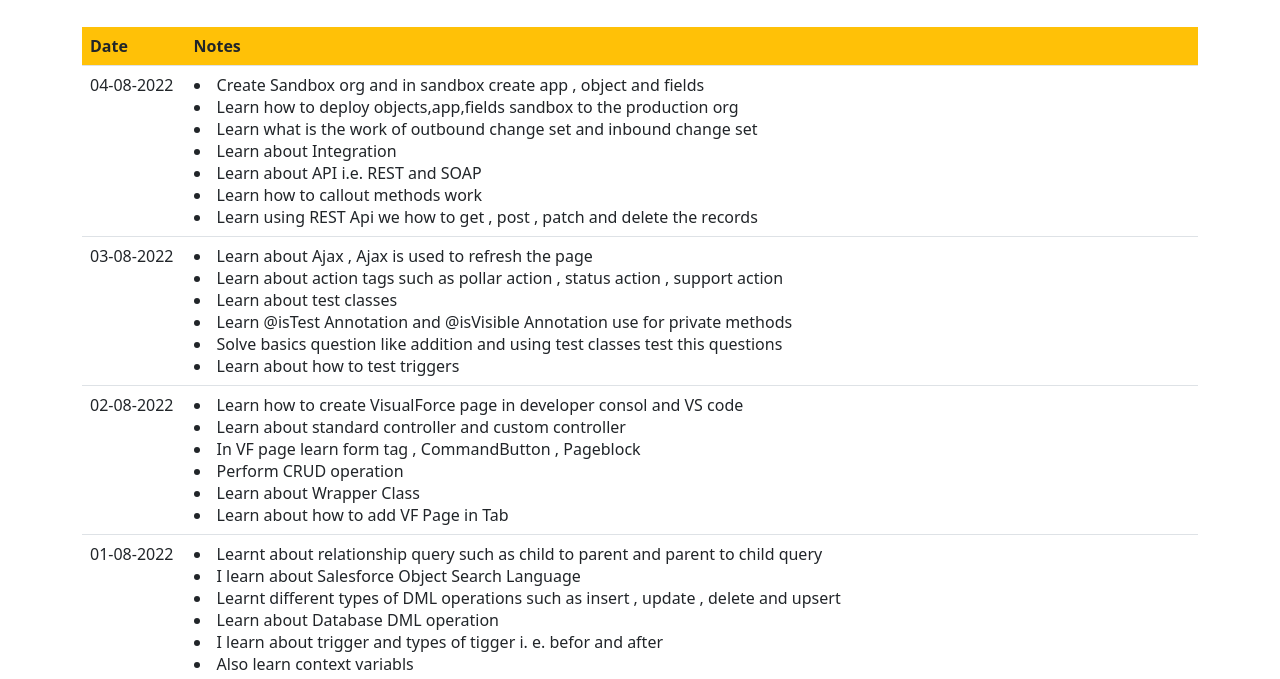
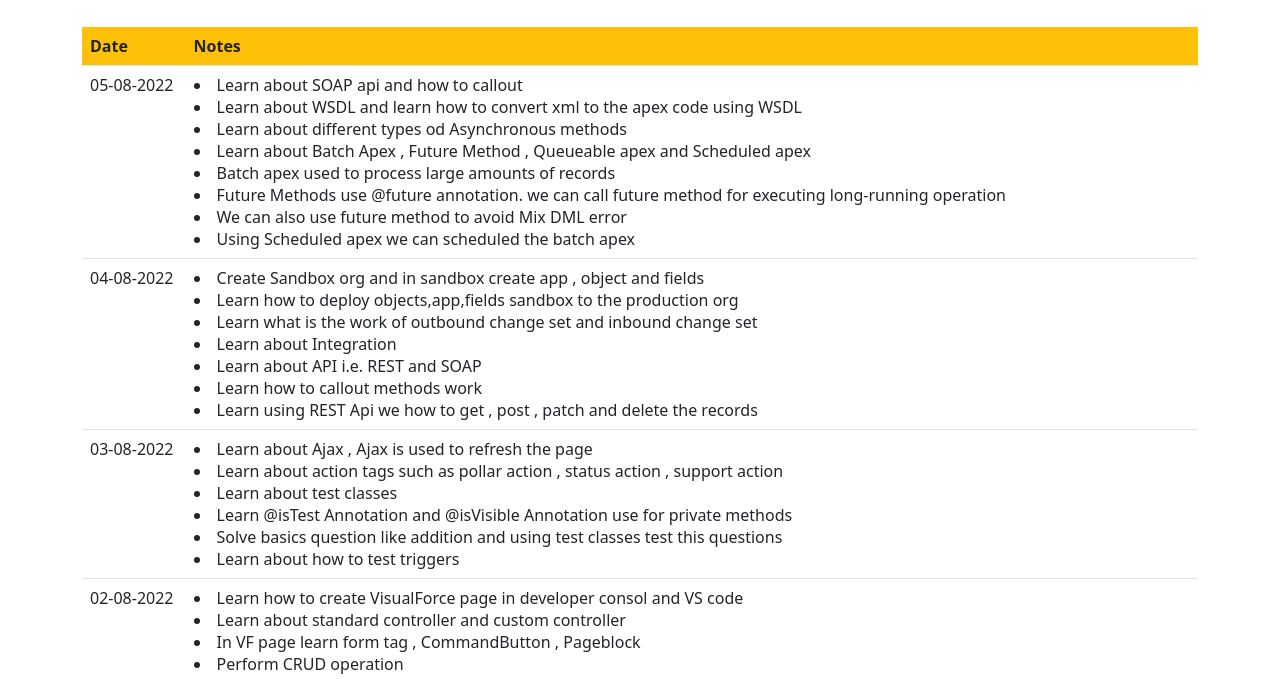
Before and after one commit to lucky-mrk/lucky-mrk.github.io, a plain HTML site: page Journal.html in a window 1280 px wide. Shown: the part 53-732 px from the top of the page. Drawn offline with nearby package versions, Linux system fonts and the light colour scheme.

Commit message:
Add files via upload

```diff
--- a/Journal.html
+++ b/Journal.html
@@ -17,6 +17,20 @@
 				</tr>
 			</thead>
 			<tbody>
+			<tr>
+				<td>05-08-2022</td>
+				<td>
+				<li>Learn about SOAP api and how to callout</li>
+				     <li>Learn about WSDL and learn how to convert xml to the apex code using WSDL</li>
+					<li>Learn about different types od Asynchronous methods</li>
+					<li>Learn about Batch Apex , Future Method , Queueable apex and Scheduled apex </li>
+					<li>Batch apex used to process large amounts of records</li>
+					<li>Future Methods use @future annotation. we can call future method for executing long-running operation</li>
+					<li>We can also use future method to avoid Mix DML error</li>
+					<li>Using Scheduled apex we can scheduled the batch apex</li>
+
+				</td>
+			</tr>
 			<tr>
 				<td>04-08-2022</td>
 				<td>
```
